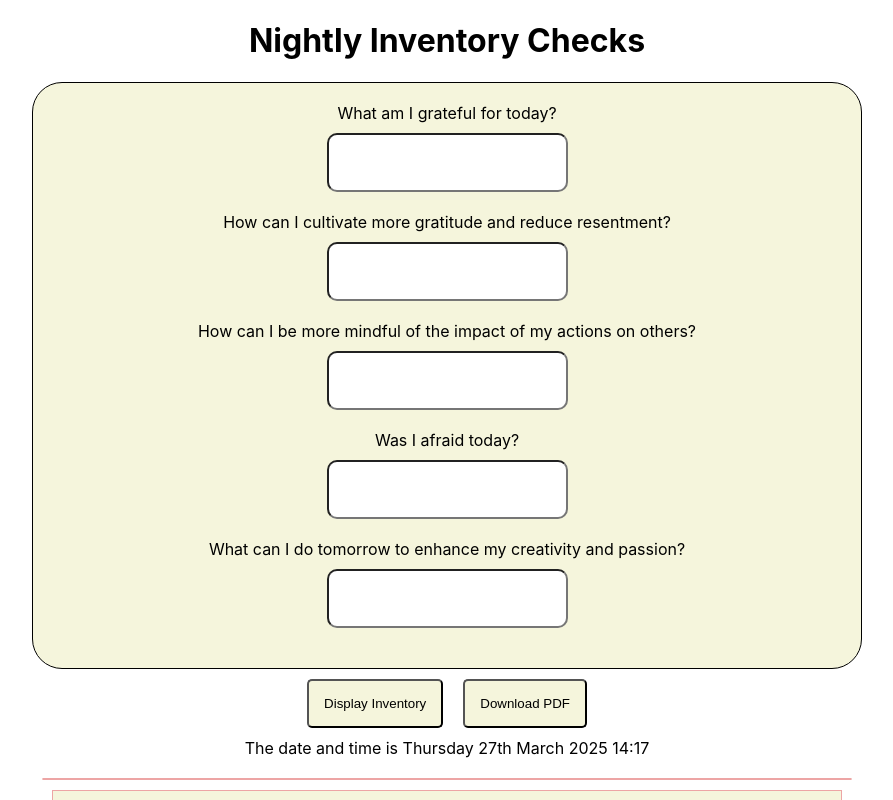
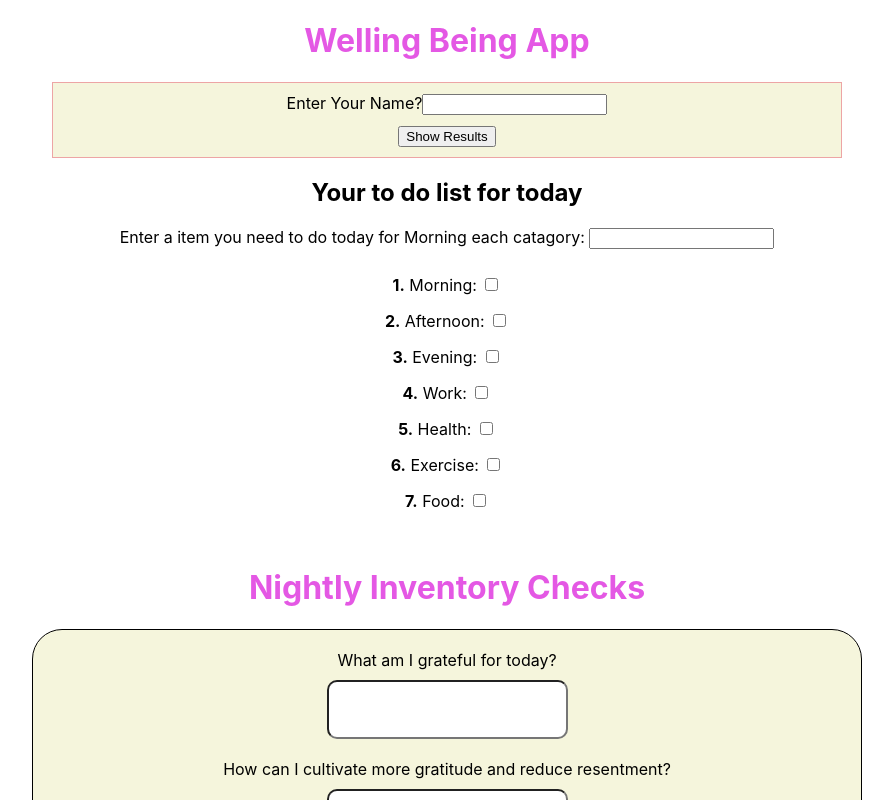
Before and after one commit to Sarahwcode/Nighlty-Inventory-Checks, a React (Create React App) app: page / in a window 1280 px wide. Shown: the top 800 px of the page, without its empty margins (193-1086 px from the left). Built offline with nearby package versions, Linux system fonts and the light colour scheme.

Commit message:
made changes to the order

```diff
--- a/src/displayinput.js
+++ b/src/displayinput.js
@@ -2,8 +2,8 @@ import React, {useState} from "react";
 import jsPDF from "jspdf";
 import DateStamp from "./DateStamp";
 import WordIntergration from "./wordIntergration";
-import GenerateLoop from "./generateLoop";
-import ToDoList from "./todolist";
+
+
 import './displayinput.css';
 
 
@@ -81,8 +81,8 @@ const generatePDF = () => {
                 </li>
             ))}
           </ul>
-             <GenerateLoop/>
-             <ToDoList/>
+
+
           <WordIntergration/>
           </div>
     )
--- a/src/inventoryForm.css
+++ b/src/inventoryForm.css
@@ -21,3 +21,6 @@ div {
   border-radius: 10px;
   margin-top: 10px;
  }
+  h1 {
+    color: rgb(228, 88, 228);
+  }
--- a/src/inventoryform.js
+++ b/src/inventoryform.js
@@ -1,6 +1,8 @@
 import React, {useState} from "react";
 import './inventoryForm.css';
 import DisplayInput from "./displayinput";
+import GenerateLoop from "./generateLoop";
+import ToDoList from "./todolist";
 
 
 export default function InventoryForms() {
@@ -30,7 +32,9 @@ function submitChange (event) {
 
     return (
         <div className="forms">
-
+          <h1>Welling Being App</h1>
+         <GenerateLoop/>
+          <ToDoList/>
         <h1>Nightly Inventory Checks</h1>
         <div className="sectionOne" >
         <form className='form' onSubmit={submitForm}>
```
